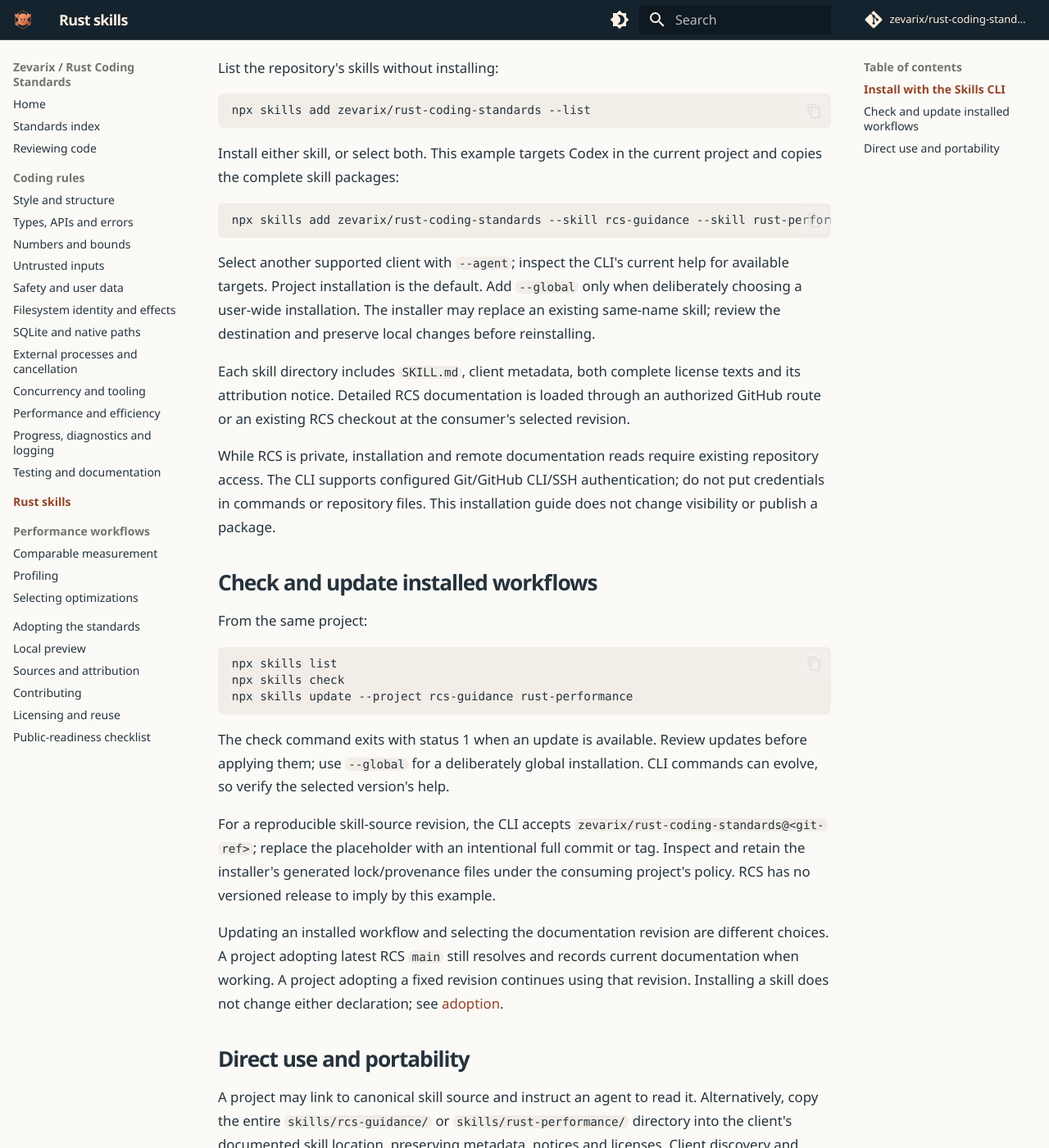
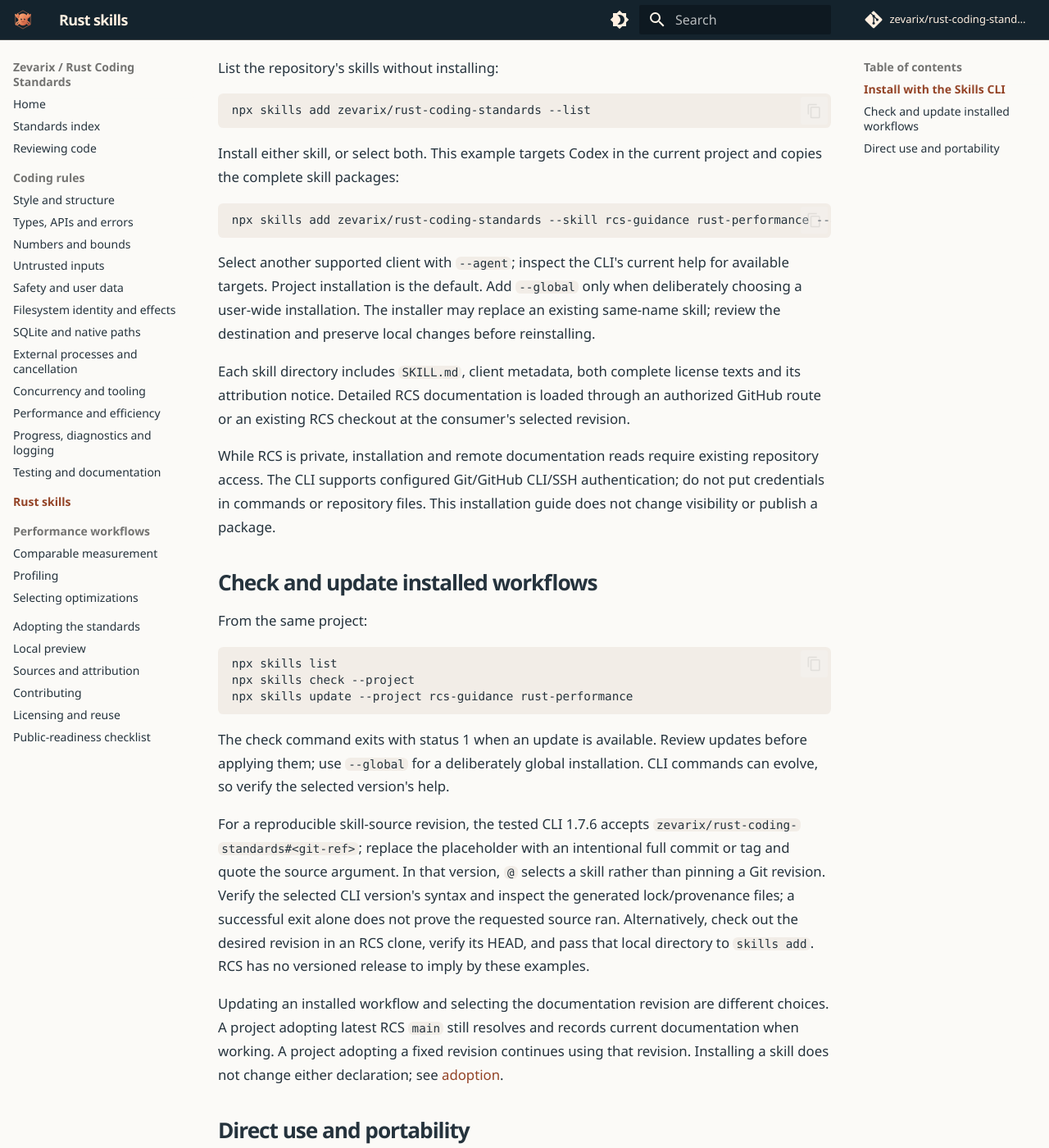
Before and after one commit to zevarix/rust-coding-standards, an MkDocs documentation site: the page built from docs/skills.md, in a window 1280 px wide and 1400 px high, scrolled down 619 px. Shown: the whole window at 82% size. Built offline with MkDocs 1.6.1 and Material for MkDocs 9.7.7, drawn with Linux system fonts in a browser that asks for light colours; comment, search, counter and statistics services are not loaded.

Commit message:
Document installer syntax verified against published CLI

```diff
--- a/docs/skills.md
+++ b/docs/skills.md
@@ -63,11 +63,15 @@ The check command exits with status 1 when an update is available. Review
 updates before applying them; use `--global` for a deliberately global
 installation. CLI commands can evolve, so verify the selected version's help.
 
-For a reproducible skill-source revision, the CLI accepts
-`zevarix/rust-coding-standards@<git-ref>`; replace the placeholder with an
-intentional full commit or tag. Inspect and retain the installer's generated
-lock/provenance files under the consuming project's policy. RCS has no
-versioned release to imply by this example.
+For a reproducible skill-source revision, the tested CLI 1.7.6 accepts
+`zevarix/rust-coding-standards#<git-ref>`; replace the placeholder with an
+intentional full commit or tag and quote the source argument. In that
+version, `@` selects a skill rather than pinning a Git revision. Verify the
+selected CLI version's syntax and inspect the generated lock/provenance
+files; a successful exit alone does not prove the requested source ran.
+Alternatively, check out the desired revision in an RCS clone, verify its
+HEAD, and pass that local directory to `skills add`. RCS has no versioned
+release to imply by these examples.
 
 Updating an installed workflow and selecting the documentation revision are
 different choices. A project adopting latest RCS `main` still resolves and
```
Also changed, not shown: other parts of docs/skills.md (+2 -2 lines).
